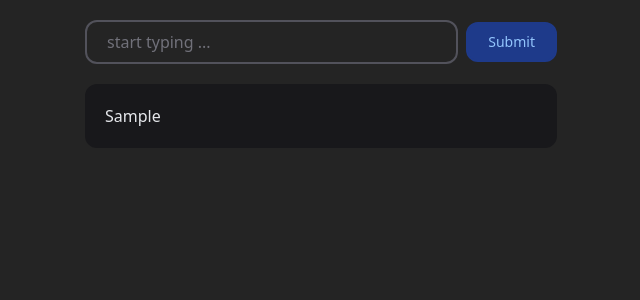
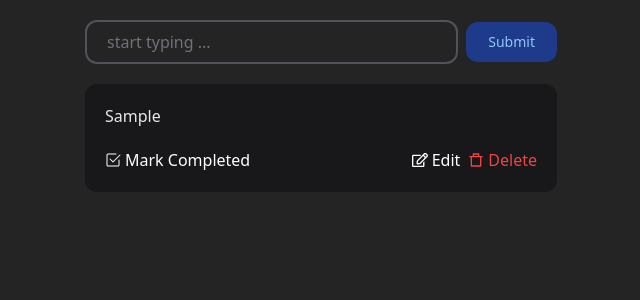
Before and after one commit to felipestiernhoff/ts-todo-app, a React (Vite) app: page / in a window 1280 px wide. Both pictures are taken after typing "Sample" into the empty fields and a click on the button "Submit". Shown: the top 300 px of the page, without its empty margins (319-959 px from the left). Built offline with nearby package versions, Linux system fonts and the light colour scheme.

Commit message:
Added functionality to Edit, Delete & Update Todo

```diff
--- a/src/components/TodoItem.tsx
+++ b/src/components/TodoItem.tsx
@@ -1,6 +1,6 @@
-import type { Todo } from '../context'
 import { useEffect, useRef, useState } from 'react'
-import { useTodo } from '../context'
+import { Todo } from '../context/TodoContext'
+import { useTodo } from '../context/useTodo'
 import { Input } from './Input'
 import { BsCheck2Square } from 'react-icons/bs'
 import { TbRefresh } from 'react-icons/tb'
@@ -13,22 +13,117 @@
 export const TodoItem = (props: { todo: Todo }) => {
   const { todo } = props
 
+  const [editingTodoText, setEditingTodoText] = useState<string>('')
+  const [editingTodoId, setEditingTodoId] = useState<string | null>(null)
+
+  const { deleteTodo, editTodo, updateTodoStatus } = useTodo()
+
+  const editInputRef = useRef<HTMLInputElement>(null)
+
+  useEffect(() => {
+    if (editingTodoId !== null && editInputRef.current) {
+      editInputRef.current.focus()
+    }
+  }, [editingTodoId])
+
+  const handleEdit = (todoId: string, todoText: string) => {
+    setEditingTodoId(todoId)
+    setEditingTodoText(todoText)
+
+    if (editInputRef.current) {
+      editInputRef.current.focus()
+    }
+  }
+
+  const handleUpdate = (todoId: string) => {
+    if (editingTodoText.trim() !== '') {
+      editTodo(todoId, editingTodoText)
+      setEditingTodoId(null)
+      setEditingTodoText('')
+      toast.success('Todo updated successfully!')
+    } else {
+      toast.error('Todo field cannot be empty!')
+    }
+  }
+
+  const handleDelete = (todoId: string) => {
+    deleteTodo(todoId)
+    toast.success('Todo deleted successfully!')
+  }
+
+  const handleStatusUpdate = (todoId: string) => {
+    updateTodoStatus(todoId)
+    toast.success('Todo status updated successfully!')
+  }
+
   return (
     <motion.li
       layout
+      key={todo.id}
       className={cn(
         'p-5 rounded-xl bg-zinc-900',
         todo.status === 'completed' && 'bg-opacity-50 text-zinc-500',
       )}
     >
+      {editingTodoId === todo.id ? (
+        <motion.div layout className="flex gap-2">
+          <Input
+            ref={editInputRef}
+            type="text"
+            value={editingTodoText}
+            onChange={e => setEditingTodoText(e.target.value)}
+          />
+          <button
+            className="px-5 py-2 text-sm font-normal text-orange-300 bg-orange-900 border-2 border-orange-900 active:scale-95 rounded-xl"
+            onClick={() => handleUpdate(todo.id)}
+          >
+            Update
+          </button>
+        </motion.div>
+      ) : (
+        <div className="flex flex-col gap-5">
           <motion.span
             layout
             style={{
-          textDecoration: todo.status === 'completed' ? 'line-through' : 'none',
+              textDecoration:
+                todo.status === 'completed' ? 'line-through' : 'none',
             }}
           >
             {todo.text}
           </motion.span>
+          <div className="flex justify-between gap-5 text-white">
+            <button onClick={() => handleStatusUpdate(todo.id)}>
+              {todo.status === 'undone' ? (
+                <span className="flex items-center gap-1">
+                  <BsCheck2Square />
+                  Mark Completed
+                </span>
+              ) : (
+                <span className="flex items-center gap-1">
+                  <TbRefresh />
+                  Mark Undone
+                </span>
+              )}
+            </button>
+            <div className="flex items-center gap-2">
+              <button
+                onClick={() => handleEdit(todo.id, todo.text)}
+                className="flex items-center gap-1 "
+              >
+                <FaRegEdit />
+                Edit
+              </button>
+              <button
+                onClick={() => handleDelete(todo.id)}
+                className="flex items-center gap-1 text-red-500"
+              >
+                <RiDeleteBin7Line />
+                Delete
+              </button>
+            </div>
+          </div>
+        </div>
+      )}
     </motion.li>
   )
 }
--- a/src/context/TodoContext.tsx
+++ b/src/context/TodoContext.tsx
@@ -1,10 +1,13 @@
-import React, { createContext, useState } from 'react'
+import React, { createContext } from 'react'
 import { nanoid } from 'nanoid'
 import { useLocalStorage } from 'usehooks-ts'
 
 interface TodoContextProps {
   todos: Todo[]
   addTodo: (text: string) => void
+  deleteTodo: (id: string) => void
+  editTodo: (id: string, text: string) => void
+  updateTodoStatus: (id: string) => void
 }
 
 export interface Todo {
@@ -18,7 +21,7 @@
 )
 
 export const TodoProvider = (props: { children: React.ReactNode }) => {
-  const [todos, setTodos] = useState<Todo[]>([])
+  const [todos, setTodos] = useLocalStorage<Todo[]>('todos', [])
 
   // ::: ADD NEW TODO :::
   const addTodo = (text: string) => {
@@ -31,9 +34,44 @@
     setTodos([...todos, newTodo])
   }
 
+  // ::: DELETE A TODO :::
+  const deleteTodo = (id: string) => {
+    setTodos(prevTodos => prevTodos.filter(todo => todo.id !== id))
+  }
+
+  // ::: EDIT A TODO :::
+  const editTodo = (id: string, text: string) => {
+    setTodos(prevTodos => {
+      return prevTodos.map(todo => {
+        if (todo.id === id) {
+          return { ...todo, text }
+        }
+        return todo
+      })
+    })
+  }
+
+  // ::: UPDATE TODO STATUS :::
+  const updateTodoStatus = (id: string) => {
+    setTodos(prevTodos => {
+      return prevTodos.map(todo => {
+        if (todo.id === id) {
+          return {
+            ...todo,
+            status: todo.status === 'undone' ? 'completed' : 'undone',
+          }
+        }
+        return todo
+      })
+    })
+  }
+
   const value: TodoContextProps = {
     todos,
     addTodo,
+    deleteTodo,
+    editTodo,
+    updateTodoStatus,
   }
 
   return (
```
Lines whose indentation alone changed are shown as unchanged.
